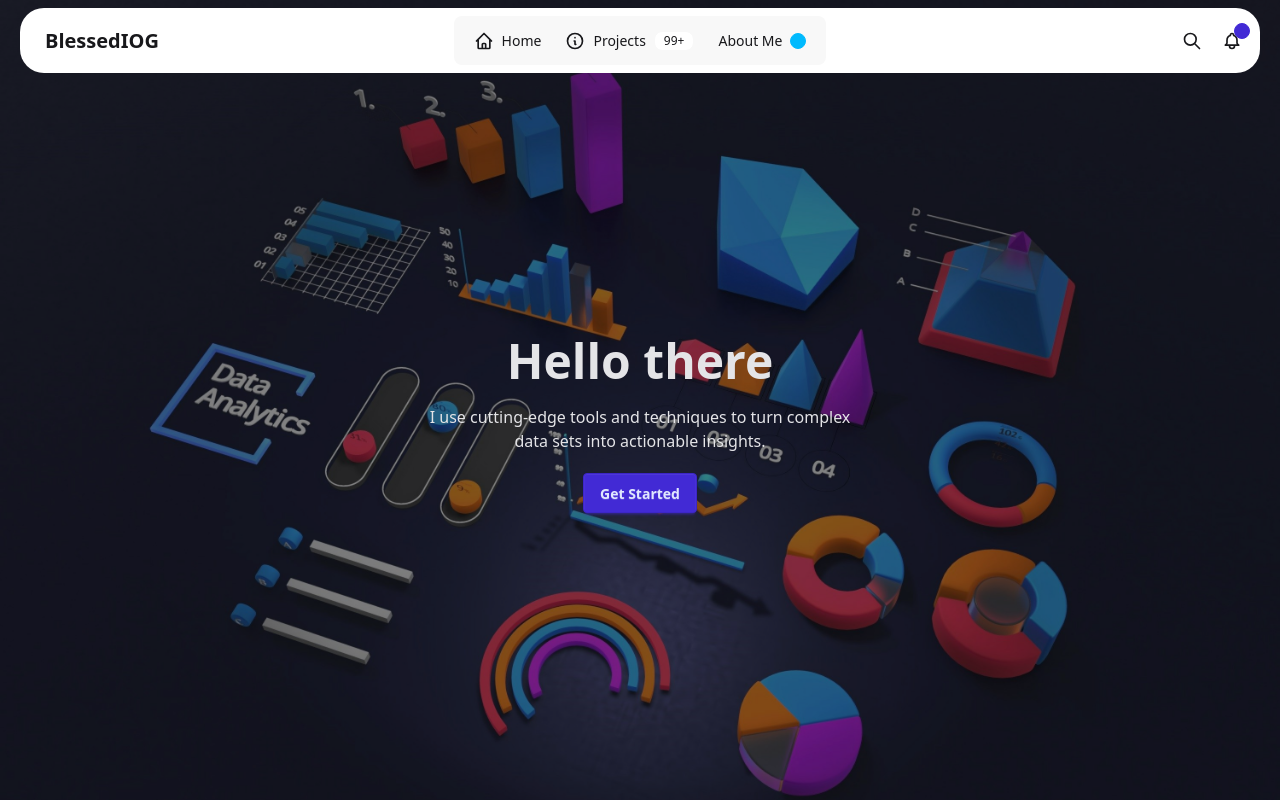
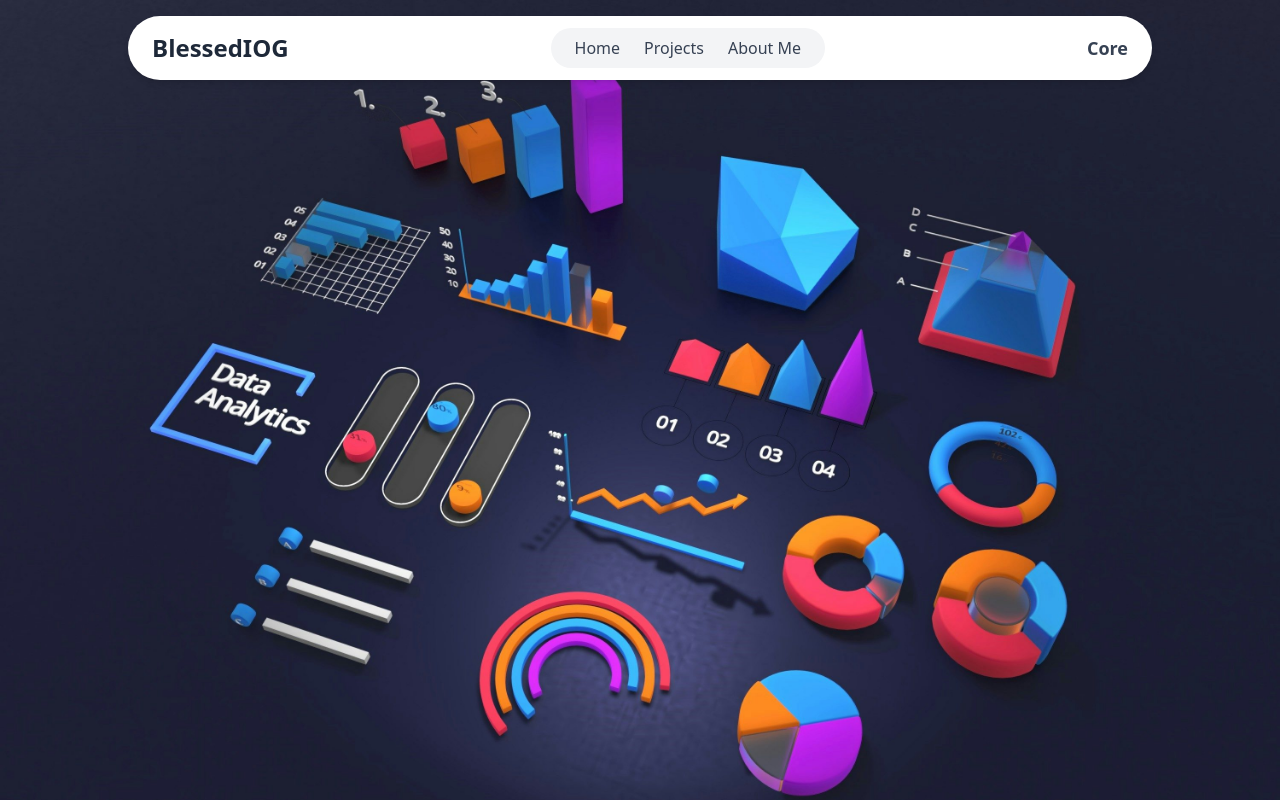
Before and after one commit to Oluwasegun122/blessediog, a Next.js app: page / in a window 1280 px wide. Shown: the top 800 px of the page. Built offline with nearby package versions, Linux system fonts and the light colour scheme.

Commit message:
Deploy Next.js to GitHub Pages

```diff
--- a/app/components/Header.tsx
+++ b/app/components/Header.tsx
@@ -1,187 +1,75 @@
+"use client";
+
+import { useState } from "react";
 import Link from "next/link";
+import { FaBars, FaTimes } from "react-icons/fa";
 
-export default function Header() {
+const Header = () => {
+  const [isOpen, setIsOpen] = useState(false);
+
   return (
-    <div className="fixed w-full z-10 px-5 pt-2">
-      <div className="hidden md:block ">
-        <div className="navbar bg-base-100 rounded-3xl">
-          <div className="navbar-start">
-            <div className="dropdown">
-              <div className="flex-1">
-                <a className="btn btn-ghost text-xl">BlessedIOG</a>
-              </div>
-            </div>
-          </div>
-          <div className="navbar-center">
-            <ul className="menu bg-base-200 lg:menu-horizontal rounded-box">
-              <li>
-                <Link href="/">
-                  <svg
-                    xmlns="http://www.w3.org/2000/svg"
-                    className="h-5 w-5"
-                    fill="none"
-                    viewBox="0 0 24 24"
-                    stroke="currentColor"
-                  >
-                    <path
-                      strokeLinecap="round"
-                      strokeLinejoin="round"
-                      strokeWidth="2"
-                      d="M3 12l2-2m0 0l7-7 7 7M5 10v10a1 1 0 001 1h3m10-11l2 2m-2-2v10a1 1 0 01-1 1h-3m-6 0a1 1 0 001-1v-4a1 1 0 011-1h2a1 1 0 011 1v4a1 1 0 001 1m-6 0h6"
-                    />
-                  </svg>
-                  Home
-                </Link>
-              </li>
-              <li>
-                <Link href="/projects">
-                  <svg
-                    xmlns="http://www.w3.org/2000/svg"
-                    className="h-5 w-5"
-                    fill="none"
-                    viewBox="0 0 24 24"
-                    stroke="currentColor"
-                  >
-                    <path
-                      strokeLinecap="round"
-                      strokeLinejoin="round"
-                      strokeWidth="2"
-                      d="M13 16h-1v-4h-1m1-4h.01M21 12a9 9 0 11-18 0 9 9 0 0118 0z"
-                    />
-                  </svg>
-                  Projects
-                  {/* <span className="badge badge-sm badge-warning">NEW</span> */}
-                  <span className="badge badge-sm">99+</span>
-                </Link>
-              </li>
-              <li>
-                <Link href="/about_me">
-                  About Me
-                  <span className="badge badge-xs badge-info"></span>
-                </Link>
-              </li>
-            </ul>
-          </div>
-          <div className="navbar-end">
-            <button className="btn btn-ghost btn-circle">
-              <svg
-                xmlns="http://www.w3.org/2000/svg"
-                className="h-5 w-5"
-                fill="none"
-                viewBox="0 0 24 24"
-                stroke="currentColor"
-              >
-                <path
-                  strokeLinecap="round"
-                  strokeLinejoin="round"
-                  strokeWidth="2"
-                  d="M21 21l-6-6m2-5a7 7 0 11-14 0 7 7 0 0114 0z"
-                />
-              </svg>
-            </button>
-            <button className="btn btn-ghost btn-circle">
-              <div className="indicator">
-                <svg
-                  xmlns="http://www.w3.org/2000/svg"
-                  className="h-5 w-5"
-                  fill="none"
-                  viewBox="0 0 24 24"
-                  stroke="currentColor"
-                >
-                  <path
-                    strokeLinecap="round"
-                    strokeLinejoin="round"
-                    strokeWidth="2"
-                    d="M15 17h5l-1.405-1.405A2.032 2.032 0 0118 14.158V11a6.002 6.002 0 00-4-5.659V5a2 2 0 10-4 0v.341C7.67 6.165 6 8.388 6 11v3.159c0 .538-.214 1.055-.595 1.436L4 17h5m6 0v1a3 3 0 11-6 0v-1m6 0H9"
-                  />
-                </svg>
-                <span className="badge badge-xs badge-primary indicator-item"></span>
-              </div>
-            </button>
-          </div>
+    <nav className="fixed top-4 left-1/2 transform -translate-x-1/2 w-[90%] md:w-[80%] bg-white shadow-md rounded-full z-50">
+      <div className="flex justify-between items-center px-6 py-3">
+        {/* Left Logo */}
+        <Link href="/" className="text-2xl font-bold text-gray-800">
+          BlessedIOG
+        </Link>
+
+        {/* Centered Navigation */}
+        <div className="hidden md:flex bg-gray-100 px-6 py-2 rounded-full space-x-6">
+          <Link href="/" className="text-gray-700 hover:text-blue-500">
+            Home
+          </Link>
+          <Link href="/projects" className="text-gray-700 hover:text-blue-500">
+            Projects
+          </Link>
+          <Link href="/about" className="text-gray-700 hover:text-blue-500">
+            About Me
+          </Link>
         </div>
+
+        {/* Right Edge Text */}
+        <div className="hidden md:block text-gray-700 text-lg font-semibold">
+          Core
+        </div>
+
+        {/* Mobile Menu Button */}
+        <button
+          className="md:hidden text-gray-700 focus:outline-none"
+          onClick={() => setIsOpen(!isOpen)}
+        >
+          {isOpen ? <FaTimes size={24} /> : <FaBars size={24} />}
+        </button>
       </div>
-      {/* mobile nav */}
-      <div className="navbar bg-base-100 md:hidden rounded-3xl">
-        <div className="navbar-start">
-          <div className="dropdown">
-            <div
-              tabIndex={0}
-              role="button"
-              className="btn btn-ghost btn-circle"
-            >
-              <svg
-                xmlns="http://www.w3.org/2000/svg"
-                className="h-5 w-5"
-                fill="none"
-                viewBox="0 0 24 24"
-                stroke="currentColor"
-              >
-                <path
-                  strokeLinecap="round"
-                  strokeLinejoin="round"
-                  strokeWidth="2"
-                  d="M4 6h16M4 12h16M4 18h7"
-                />
-              </svg>
-            </div>
-            <ul
-              tabIndex={0}
-              className="menu menu-sm dropdown-content bg-base-100 rounded-box z-[1] mt-3 w-52 p-2 shadow"
-            >
-              <li>
-                <a>Homepage</a>
-              </li>
-              <li>
-                <a>Portfolio</a>
-              </li>
-              <li>
-                <a>About</a>
-              </li>
-            </ul>
-          </div>
+
+      {/* Mobile Menu */}
+      {isOpen && (
+        <div className="md:hidden bg-white py-4 shadow-md text-center rounded-b-lg">
+          <Link
+            href="/"
+            className="block py-2 text-gray-700 hover:text-blue-500"
+            onClick={() => setIsOpen(false)}
+          >
+            Home
+          </Link>
+          <Link
+            href="/projects"
+            className="block py-2 text-gray-700 hover:text-blue-500"
+            onClick={() => setIsOpen(false)}
+          >
+            Projects
+          </Link>
+          <Link
+            href="/about"
+            className="block py-2 text-gray-700 hover:text-blue-500"
+            onClick={() => setIsOpen(false)}
+          >
+            About Me
+          </Link>
         </div>
-        <div className="navbar-center">
-          <a className="btn btn-ghost text-xl">BlessedIOG</a>
-        </div>
-        <div className="navbar-end">
-          <button className="btn btn-ghost btn-circle">
-            <svg
-              xmlns="http://www.w3.org/2000/svg"
-              className="h-5 w-5"
-              fill="none"
-              viewBox="0 0 24 24"
-              stroke="currentColor"
-            >
-              <path
-                strokeLinecap="round"
-                strokeLinejoin="round"
-                strokeWidth="2"
-                d="M21 21l-6-6m2-5a7 7 0 11-14 0 7 7 0 0114 0z"
-              />
-            </svg>
-          </button>
-          <button className="btn btn-ghost btn-circle">
-            <div className="indicator">
-              <svg
-                xmlns="http://www.w3.org/2000/svg"
-                className="h-5 w-5"
-                fill="none"
-                viewBox="0 0 24 24"
-                stroke="currentColor"
-              >
-                <path
-                  strokeLinecap="round"
-                  strokeLinejoin="round"
-                  strokeWidth="2"
-                  d="M15 17h5l-1.405-1.405A2.032 2.032 0 0118 14.158V11a6.002 6.002 0 00-4-5.659V5a2 2 0 10-4 0v.341C7.67 6.165 6 8.388 6 11v3.159c0 .538-.214 1.055-.595 1.436L4 17h5m6 0v1a3 3 0 11-6 0v-1m6 0H9"
-                />
-              </svg>
-              <span className="badge badge-xs badge-primary indicator-item"></span>
-            </div>
-          </button>
-        </div>
-      </div>
-    </div>
+      )}
+    </nav>
   );
-}
+};
+
+export default Header;
--- a/app/globals.css
+++ b/app/globals.css
@@ -1,2 +1 @@
 @import "tailwindcss";
-@plugin "daisyui";
```
Also changed, not shown: package.json (+6 -5 lines), 1 other file (tests, documents, lock files or other folders).
